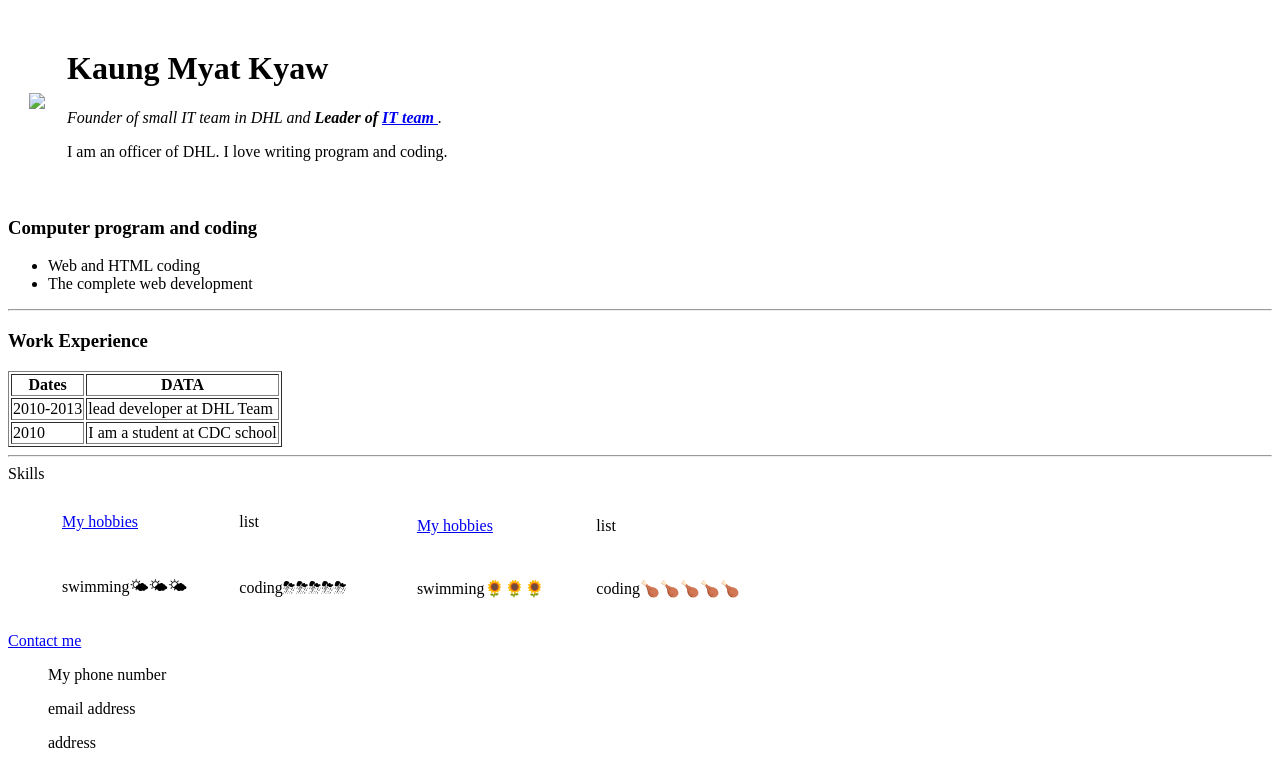
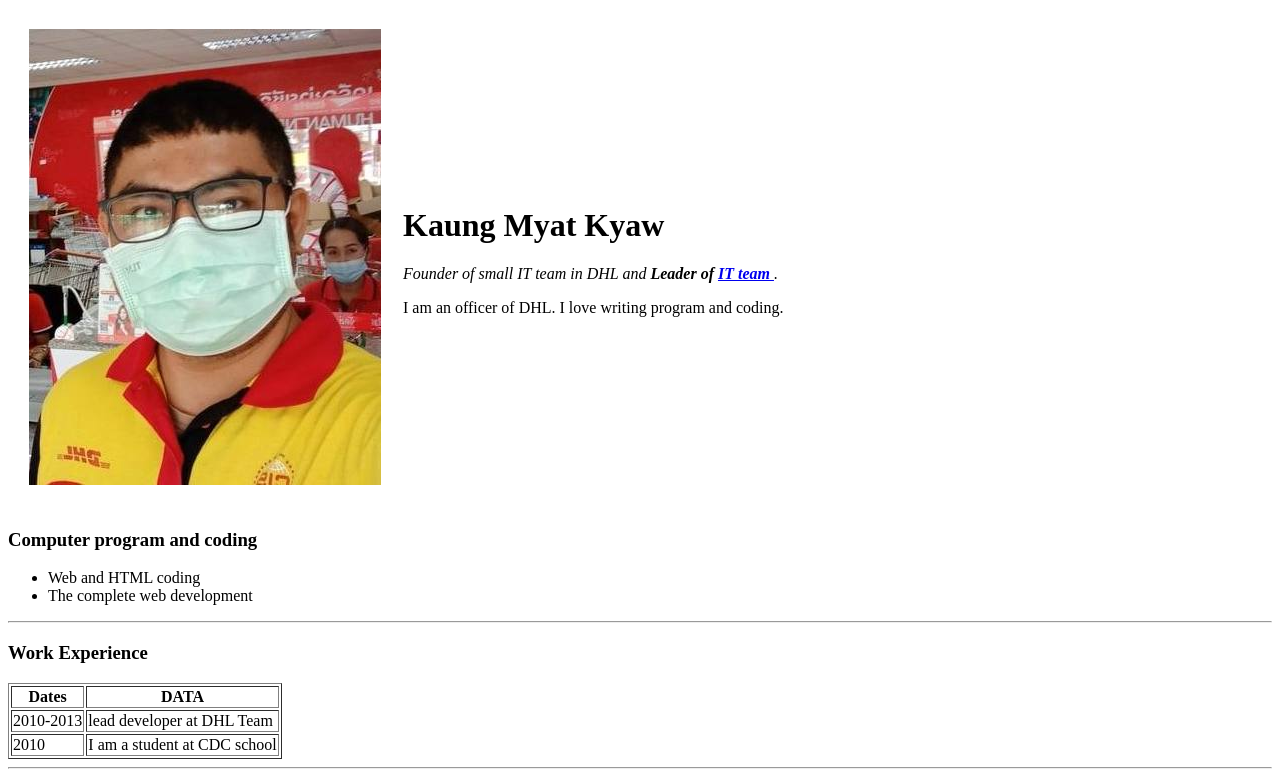
Before and after one commit to kaungmyatkyaw92/cv, a plain HTML site: page index.html in a window 1280 px wide. Shown: the top 774 px of the page. Drawn offline with Linux system fonts and the light colour scheme.

Commit message:
Add files via upload

```diff
--- a/index.html
+++ b/index.html
@@ -8,7 +8,7 @@
 <body>
   <table cellspacing="20">
     <tr>
-      <td> <img src="images/kaung.jpg"> </td>
+      <td> <img src="kaung.jpg"> </td>
         <td>  <h1> Kaung Myat Kyaw</h1>  <p><em> Founder of small IT team in DHL and <strong> Leader of <a href="https://www.gradwell.com/blog/how-to-structure-your-it-team/">  IT team </a></strong>.</em></p>
           <p> I am an officer of DHL. I love writing program and coding.</p></td>
 
```
Also changed, not shown: kaung.jpg (added).
